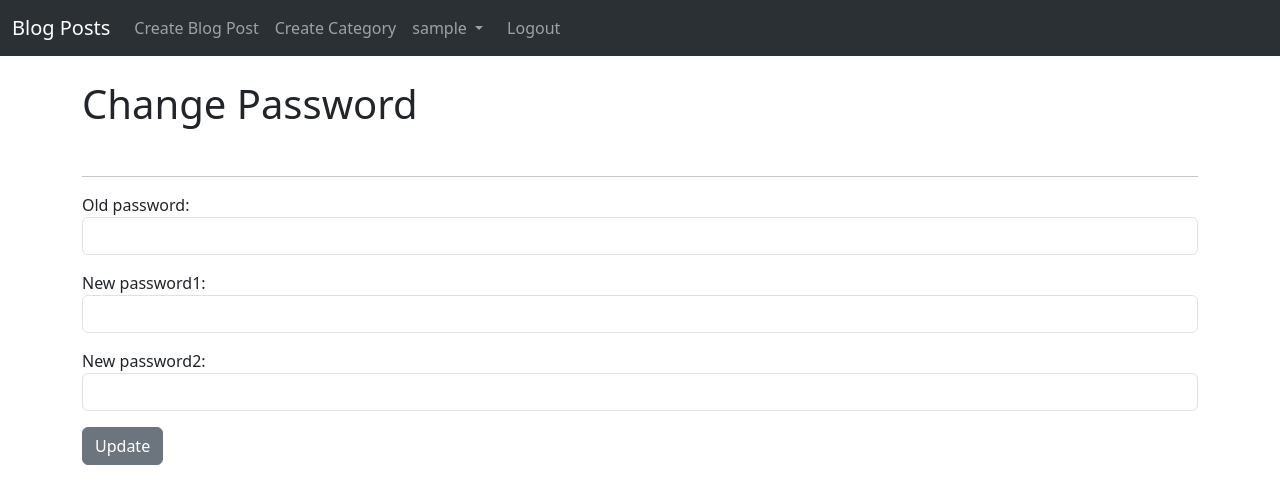
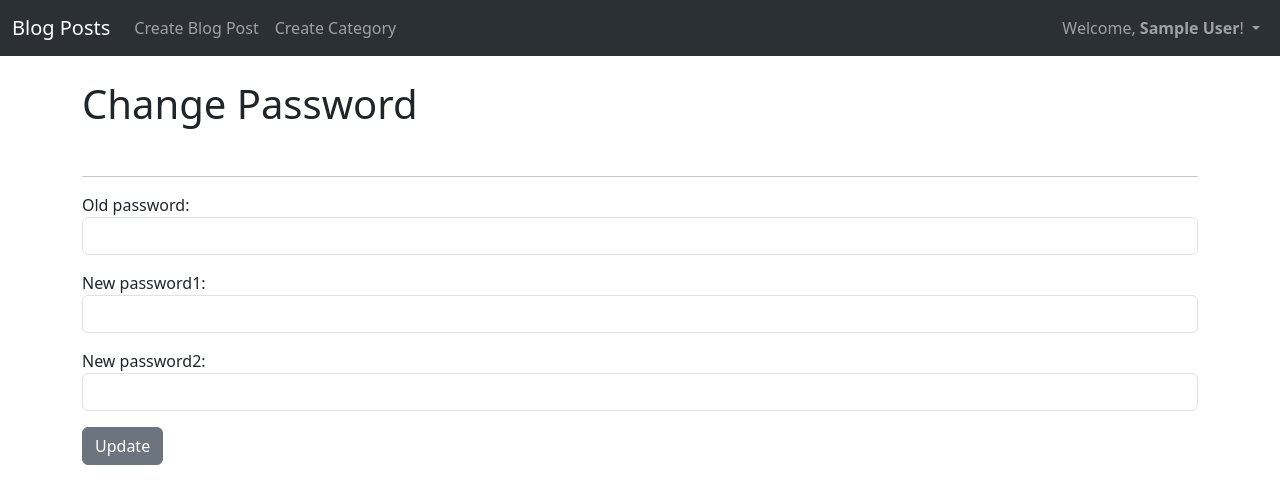
Before and after one commit to ft-mammoo/Blog-App, a Django app: page /members/password/ in a window 1280 px wide. Shown: the top 504 px of the page. Run offline with Django 5.2, Linux system fonts and the light colour scheme; the visitor is signed in with stand-in values (Sample User, id 1); data that the repository does not hold is empty.

Commit message:
Refactor profile settings form to simplify fields and enhance user experience; update navigation bar to improve user greeting and access to profile options

```diff
--- a/members/forms.py
+++ b/members/forms.py
@@ -24,15 +24,10 @@ class ProfileSettingsForm(UserChangeForm):
     first_name = forms.CharField(max_length=100, widget=forms.TextInput(attrs={'class': 'form-control'}))
     last_name = forms.CharField(max_length=100, widget=forms.TextInput(attrs={'class': 'form-control'}))
     email = forms.EmailField(widget=forms.EmailInput(attrs={'class': 'form-control'}))
-    is_staff = forms.BooleanField(widget=forms.CheckboxInput(attrs={'class': 'form-check'}))
-    is_active = forms.BooleanField(widget=forms.CheckboxInput(attrs={'class': 'form-check'}))
-    is_superuser = forms.BooleanField(widget=forms.CheckboxInput(attrs={'class': 'form-check'}))
-    date_joined = forms.DateTimeField(widget=forms.DateTimeInput(attrs={'class': 'form-control', 'readonly': 'readonly'}))
-    last_login = forms.DateTimeField(widget=forms.DateTimeInput(attrs={'class': 'form-control', 'readonly': 'readonly'}))
 
     class Meta:
         model = User
-        fields = ('username', 'first_name', 'last_name', 'email','password', 'is_staff', 'is_active','is_superuser', 'date_joined', 'last_login')
+        fields = ('username', 'first_name', 'last_name', 'email','password')
 
 class PasswordsChangeForm(PasswordChangeForm):
     old_password = forms.CharField(widget=forms.PasswordInput(attrs={'class': 'form-control', 'type': 'password'}))
--- a/theblog/templates/base.html
+++ b/theblog/templates/base.html
@@ -50,9 +50,21 @@
                             <li class="nav-item">
                                 <a class="nav-link" href="{% url "create-category" %}">Create Category</a>
                             </li>
+                        {% else %}
+                            <li class="nav-item">
+                                <a class="nav-link" href="{% url "signup" %}">SignUp</a>
+                            </li>
+                            <li class="nav-item">
+                                <a class="nav-link" href="{% url "login" %}">Login</a>
+                            </li>
+                        {% endif %}
+                    </ul>
+                    <ul class="navbar-nav ml-auto">
+                        <li class="nav-item">
+                            {% if user.is_authenticated %}
                                 <li class="nav-item dropdown">
                                     <a class="nav-link dropdown-toggle" href="#" role="button" data-bs-toggle="dropdown" aria-expanded="false">
-                                    {{ user.username }}
+                                            Welcome, <strong>{{ user.first_name }} {{ user.last_name }}</strong>!
                                     </a>
                                     <ul class="dropdown-menu">
                                         <li><a class="dropdown-item" href="{% url "profile_settings" %}">Profile Settings</a></li>
@@ -62,8 +74,6 @@
                                         {% else %}
                                             <li><a class="dropdown-item" href="{% url "create_profile_page" %}">Create Profile Page</a></li>
                                         {% endif %}
-                                </ul>
-                            </li>
                                         <li class="nav-item">
                                             <form method="post" action="{% url "logout" %}" class="d-inline">
                                                 {% csrf_token %}
@@ -72,14 +82,10 @@
                                                 </button>
                                             </form>
                                         </li>
-                        {% else %}
-                            <li class="nav-item">
-                                <a class="nav-link" href="{% url "signup" %}">SignUp</a>
-                            </li>
-                            <li class="nav-item">
-                                <a class="nav-link" href="{% url "login" %}">Login</a>
+                                    </ul>
                                 </li>
                             {% endif %}
+                        </li>
                     </ul>
                 </div>
             </div>
```
Lines whose indentation alone changed are shown as unchanged.
